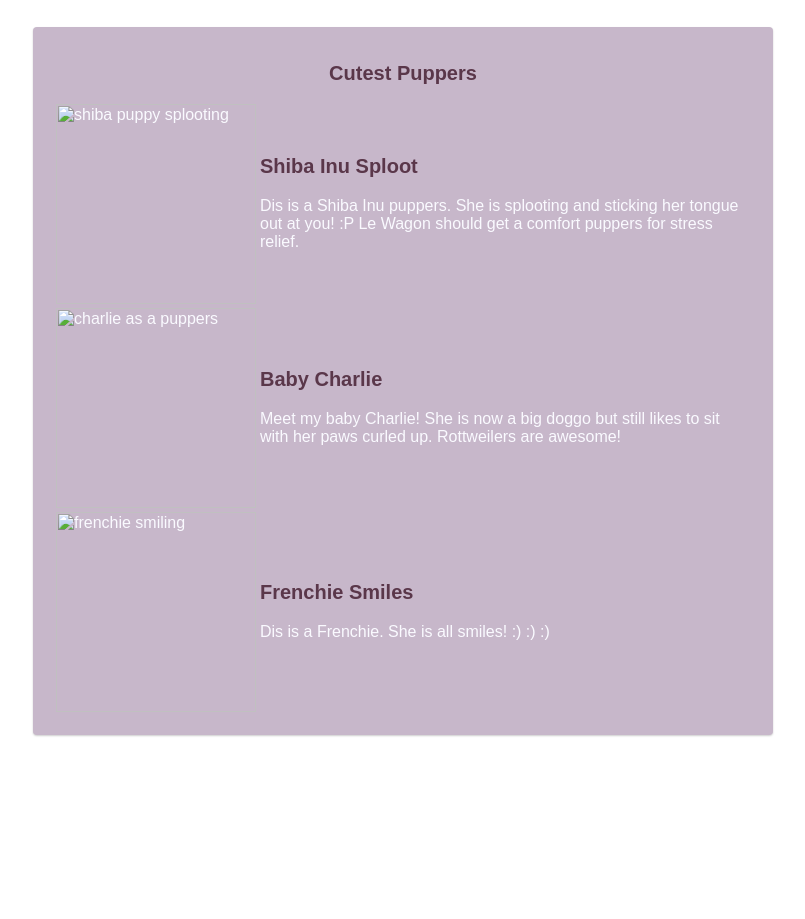
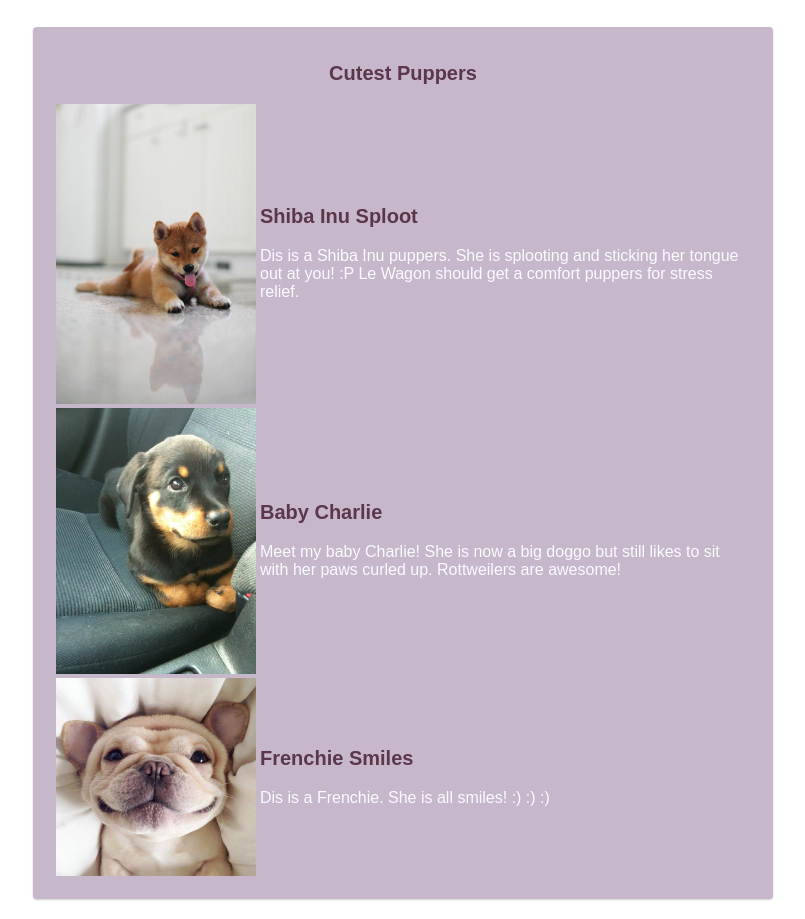
Before and after one commit to ableen/profile, a plain HTML site: page index.html in a window 1280 px wide. Shown: the part 621-1540 px from the top of the page, without its empty margins (237-1042 px from the left). Before the commit the page ends 1376 px from the top, so only its background shows below. Drawn offline with Linux system fonts and the light colour scheme; the site is published under a folder, as on GitHub Pages, so addresses that start at the root find nothing.

Commit message:
make my profile prettier

```diff
--- a/index.html
+++ b/index.html
@@ -9,7 +9,7 @@
 <body>
   <div class="container">
 <div class="card text-center">
-  <img src="/images/muaytai.jpg" alt="ableen" id="img-profile" class="img-circle">
+  <img src="images/muaytai.jpg" alt="ableen" id="img-profile" class="img-circle">
   <h1>Ableen Tai</h1>
   <h2>Future Superstar Programmer</h2>
   <p>
@@ -44,7 +44,7 @@
     <tbody>
       <tr>
         <td>
-          <img src="/images/shibasploot.jpg" width="200" alt="shiba puppy splooting">
+          <img src="images/shibasploot.jpg" width="200" alt="shiba puppy splooting">
         </td>
         <td>
           <h3>Shiba Inu Sploot</h3>
@@ -56,7 +56,7 @@
       </tr>
       <tr>
         <td>
-          <img src="/images/charliebaby.jpg" width="200" alt="charlie as a puppers">
+          <img src="images/charliebaby.jpg" width="200" alt="charlie as a puppers">
         </td>
         <td>
           <h3>Baby Charlie</h3>
@@ -68,7 +68,7 @@
       </tr>
       <tr>
         <td>
-          <img src="/images/frenchie.jpg" width="200" alt="frenchie smiling">
+          <img src="images/frenchie.jpg" width="200" alt="frenchie smiling">
         </td>
         <td>
         <h3>Frenchie Smiles</h3>
```
